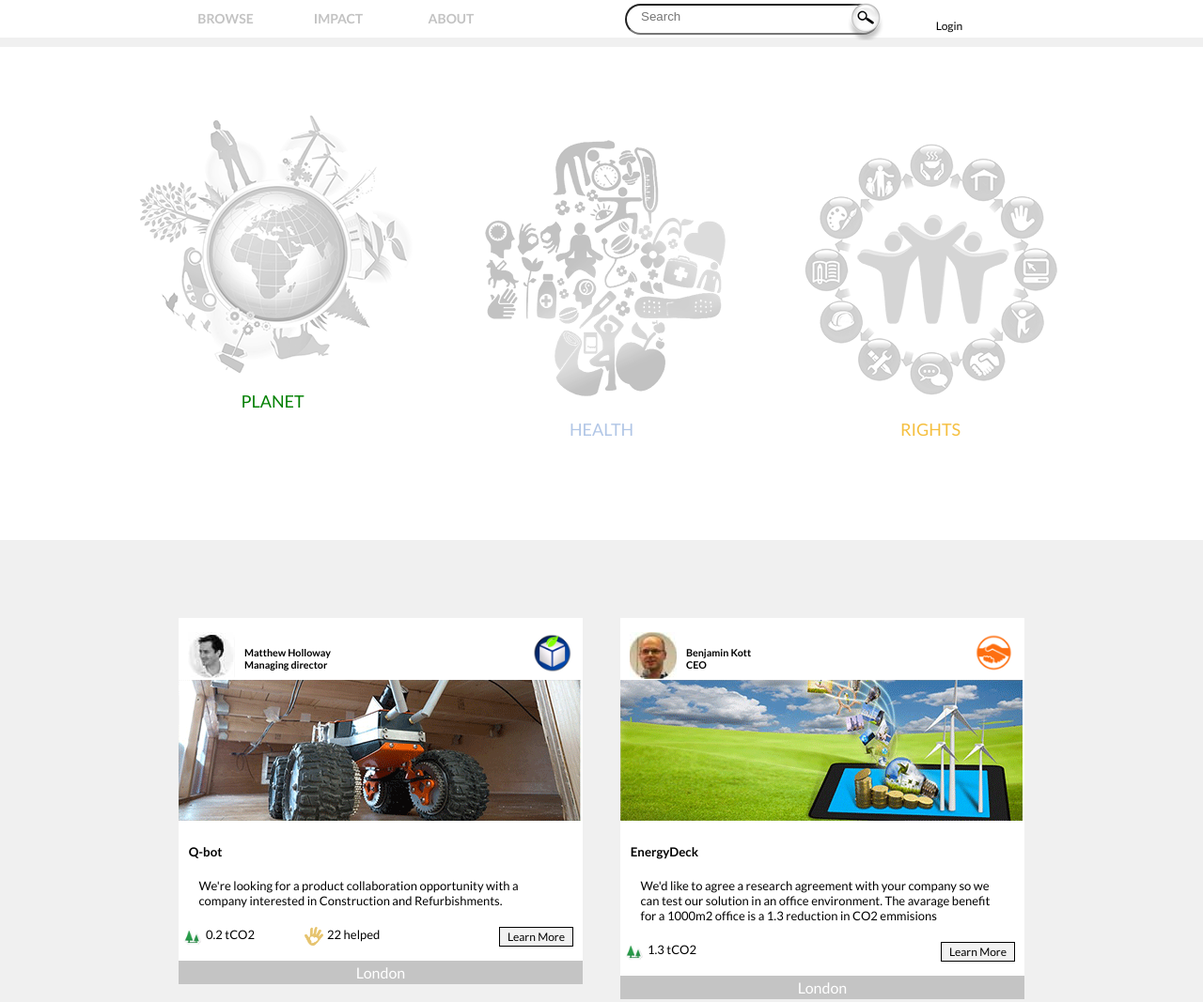
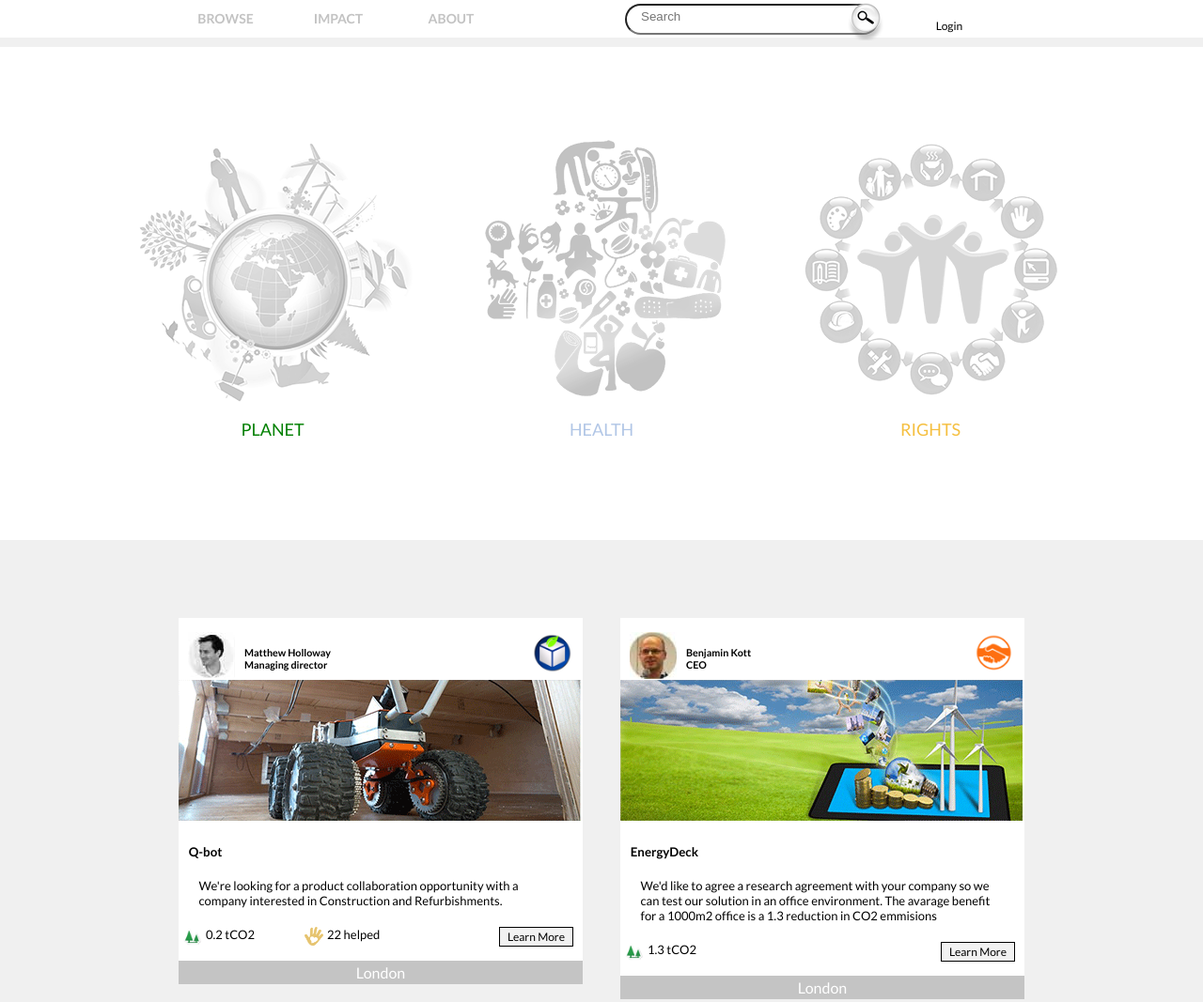
Before and after one commit to iveFoundry/TGO, a plain HTML site: page index.html in a window 1280 px wide. Shown: the whole page at 94% size. Drawn offline with nearby package versions, Linux system fonts and the light colour scheme.

Commit message:
upp
style.css

```diff
--- a/style/style.css
+++ b/style/style.css
@@ -68,7 +68,7 @@ a { text-decoration:none; color:#fc663b; }
 
 .main_body { width:100%; background-color:#fff; margin-top:10px; min-height:510px; padding-bottom:15px; }
 
-.project-one { display:inline-block; min-height:280px; max-width:300px; width:100%; float:left; background-image:url(../images/project-one.png); position:relative; margin-bottom:130px; margin-top:68px;}
+.project-one { display:inline-block; min-height:280px; max-width:300px; width:100%; float:left; background-image:url(../images/project-one.png); position:relative; margin-bottom:130px; margin-top:98px;}
 .projectOne-img-one { position:absolute; width:107px; height:100px; bottom:0; right:46px; z-index:10; }
 .projectOne-img-one:hover {  background-image:url(../images/projectOne-img-one.png); }
 .projectOne-img-two { position:absolute; width:141px; height:136px; bottom:0; left:32px; }
```
